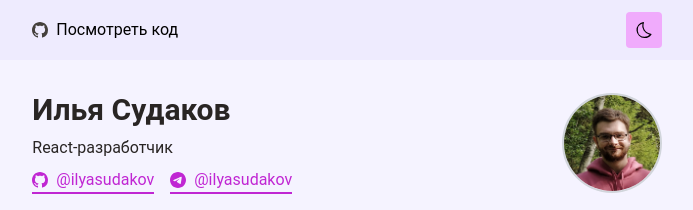
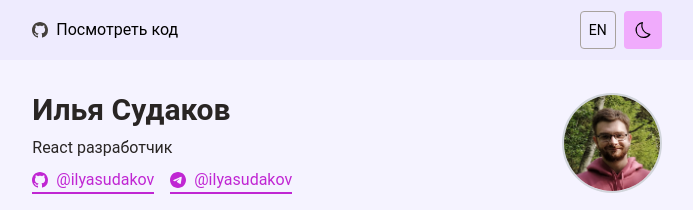
Before and after one commit to ilyasudakov/portfolio-react, a Next.js app: page / in a window 1280 px wide. Shown: the top 210 px of the page, without its empty margins (293-986 px from the left). Built offline with nearby package versions, Linux system fonts and the light colour scheme; no server answers.

Commit message:
Add i18n to Header, About, Title, Projects

```diff
--- a/src/components/About.tsx
+++ b/src/components/About.tsx
@@ -1,3 +1,4 @@
+import useLang from '../hooks/useLang';
 import OutsideLink from './common/OutsideLink';
 import { BlockTitle, TextBlock } from './Layout/Text';
 
@@ -9,24 +10,21 @@ const GOOGLE_DRIVE_PORTFOLIO_PDF_URL =
   'https://drive.google.com/file/d/1_5V65DH8ViKQnO1OB_c2cQW1vYQSn7zJ/view?usp=sharing';
 
 const About: React.FC = () => {
+  const { t } = useLang('about');
+
   return (
     <TextBlock>
-      <BlockTitle>Обо мне</BlockTitle>
+      <BlockTitle>{t.title}</BlockTitle>
       <div className="flex flex-col gap-4">
         <div className="indent-6">
-          React-разработчик из Санкт-Петербурга, 24 года. В данный момент ищу
-          работу по вакансии junior-разработчик. Вы можете посмотреть{' '}
+          {t.text1}{' '}
           <OutsideLink href={GOOGLE_DRIVE_PORTFOLIO_PDF_URL}>
-            мое портфолио
+            {t.link1}
           </OutsideLink>{' '}
-          или
-          <OutsideLink href={GOOGLE_DRIVE_CV_PDF_URL}> скачать CV.</OutsideLink>
+          {t.text2}
+          <OutsideLink href={GOOGLE_DRIVE_CV_PDF_URL}>{t.link2}</OutsideLink>
         </div>
-        <div className="indent-6">
-          Ищу возможности получения реального опыта разработки, работы в
-          команде, полезного фидбека для улучшения своих навыков и получения
-          новых знаний. Быстро обучаем, люблю учиться.
-        </div>
+        <div className="indent-6">{t.text3}</div>
       </div>
     </TextBlock>
   );
--- a/src/components/Layout/Header.tsx
+++ b/src/components/Layout/Header.tsx
@@ -1,4 +1,7 @@
 import dynamic from 'next/dynamic';
+import Link from 'next/link';
+import { headerType, HEADER_ID } from '../../data/locales/types';
+import useLang from '../../hooks/useLang';
 
 import GithubIcon from '/public/svg/github.svg';
 
@@ -7,6 +10,9 @@ const ThemeSwitcher = dynamic(() => import('../ThemeSwitcher'), {
 });
 
 const Header: React.FC = () => {
+  const { t, locale } = useLang(HEADER_ID);
+  if (t.id !== HEADER_ID) return null;
+
   return (
     <div
       className="sticky top-0 z-10 flex h-[60px] bg-violet-100/80 px-4
@@ -14,7 +20,7 @@ const Header: React.FC = () => {
     >
       <div className="container mx-auto flex max-w-[70ch] items-center justify-between">
         <a
-          className="flex items-center gap-2 border-b-stone-600 hover:border-b dark:border-b-white"
+          className="flex items-center gap-2 border-b border-b-transparent hover:border-b-stone-500 dark:hover:border-b-stone-300"
           href="https://github.com/ilyasudakov/portfolio"
           target="_blank"
           rel="noreferrer noopener"
@@ -24,9 +30,18 @@ const Header: React.FC = () => {
             width="16px"
             height="16px"
           />
-          Посмотреть код
+          {t.sourceCodeLink}
         </a>
-        <ThemeSwitcher />
+        <div className="flex items-center gap-2">
+          <Link href="/" locale={locale === 'en' ? 'ru' : 'en'}>
+            <div className="flex cursor-pointer rounded border border-stone-400 p-2 transition-all dark:border-stone-500">
+              <div className="max-w-[20]px max-h-[20px] text-sm">
+                {locale === 'en' ? 'RU' : 'EN'}
+              </div>
+            </div>
+          </Link>
+          <ThemeSwitcher />
+        </div>
       </div>
     </div>
   );
--- a/src/components/Projects.tsx
+++ b/src/components/Projects.tsx
@@ -1,21 +1,26 @@
-import Image, { StaticImageData } from 'next/image';
+import Image from 'next/image';
 
 import AnimationWrapper from './Layout/AnimationWrapper';
 import { BlockTitle, TextBlock } from './Layout/Text';
 
-import { projectsList } from '../data/landing';
+import { projectsList, projectType, projectsIds } from '../data/landing';
+import useLang from '../hooks/useLang';
+import { projectsType, PROJECTS_ID } from '../data/locales/types';
 
 const Projects: React.FC = () => {
+  const { t } = useLang(PROJECTS_ID);
+  if (t.id !== PROJECTS_ID) return null;
+
   return (
     <TextBlock>
-      <BlockTitle>Проекты</BlockTitle>
+      <BlockTitle>{t.title}</BlockTitle>
       <ul className="grid w-full gap-6 sm:grid-cols-2">
         {projectsList
           .sort((a, b) => a.position - b.position)
           .map((project) => (
-            <li key={project.projectName}>
+            <li key={project.id}>
               <AnimationWrapper>
-                <ProjectItem project={project} />
+                <ProjectItem project={project} t={t.list[project.id]} />
               </AnimationWrapper>
             </li>
           ))}
@@ -24,16 +29,16 @@ const Projects: React.FC = () => {
   );
 };
 
-const ProjectItem: React.FC<{
-  project: {
-    projectName: string;
-    href: string;
-    description: string;
-    image: StaticImageData;
-    stack?: string[];
-  };
-}> = ({ project }) => {
-  const { projectName, href, description, image, stack } = project;
+const ProjectItem = ({
+  project,
+  t
+}: {
+  project: projectType;
+  t: projectsType['list'][typeof projectsIds[number]];
+}) => {
+  const { href, image, stack, id } = project;
+  const { title, description } = t;
+
   return (
     <a href={href} target="_blank" rel="noreferrer noopener">
       <div className="relative mx-auto aspect-video max-w-[100%] [&_span]:rounded-lg">
@@ -42,13 +47,11 @@ const ProjectItem: React.FC<{
           src={image}
           className="transition duration-500 hover:scale-[1.05]"
           objectFit="cover"
-          alt={`${projectName} image`}
+          alt={`${title} image`}
         />
       </div>
       <div className="px-4 py-2">
-        <div className="text-center text-lg dark:text-stone-100">
-          {projectName}
-        </div>
+        <div className="text-center text-lg dark:text-stone-100">{title}</div>
         <div className="text-sm">{description}</div>
         {stack ? (
           <div className="mx-auto flex w-fit flex-wrap items-center justify-center px-3 py-1 text-sm">
--- a/src/components/ThemeSwitcher.tsx
+++ b/src/components/ThemeSwitcher.tsx
@@ -52,7 +52,7 @@ const ThemeSwitcher: React.FC = () => {
     <div
       onClick={() => changeTheme()}
       ref={ref}
-      className="cursor-pointer rounded bg-fuchsia-300 p-2 transition-all dark:bg-stone-500"
+      className="cursor-pointer rounded border border-transparent bg-fuchsia-300 p-2 transition-all dark:bg-stone-500"
     >
       {selectedTheme === THEMES.DARK ? (
         <SunIcon width={ICON_SIZE} height={ICON_SIZE} />
--- a/src/components/Title.tsx
+++ b/src/components/Title.tsx
@@ -1,4 +1,5 @@
 import Image from 'next/image';
+import useLang from '../hooks/useLang';
 
 import OutsideLink from './common/OutsideLink';
 import { TextBlock } from './Layout/Text';
@@ -8,14 +9,15 @@ import GithubIcon from '/public/svg/github.svg';
 import TelegramIcon from '/public/svg/telegram.svg';
 
 const Title: React.FC = () => {
+  const { t } = useLang('title');
   return (
     <TextBlock>
       <div className="flex flex-col items-start justify-between gap-4 sm:flex-row sm:items-center">
         <div className="flex flex-col gap-2">
           <h1 className="text-3xl font-bold dark:text-stone-50">
-            Илья Судаков
+            {t.fullName}
           </h1>
-          <h2>React-разработчик</h2>
+          <h2>{t.position}</h2>
           <TitleLinks />
         </div>
         <div className="flex w-[100px] self-end overflow-hidden rounded-full border-2 border-gray-300 dark:border-stone-400 sm:self-center">
--- /dev/null
+++ b/src/data/locales/en/index.ts
@@ -0,0 +1,76 @@
+import {
+  ABOUT_ID,
+  HEADER_ID,
+  landingPageSectionsType,
+  PROJECTS_ID,
+  TITLE_ID
+} from '../types';
+
+const en: landingPageSectionsType = {
+  header: { id: HEADER_ID, sourceCodeLink: 'Source code' },
+  title: {
+    id: TITLE_ID,
+    fullName: 'Ilya Sudakov',
+    position: 'React developer'
+  },
+  about: {
+    id: ABOUT_ID,
+    title: 'About me',
+    text1:
+      'React developer based in Saint-Petersburg, Russia, 24 y.o. Currently \
+      looking for a position as a React/Web developer. You can check out ',
+    link1: 'my portfolio',
+    link2: ' download CV.',
+    text2: 'or',
+    text3:
+      'Searching an opportunity to get a real world dev expirience, working в\
+      in team, relevant feedback for improving my skills and\
+      acquiring new knowledge. Quick at getting a grip at new things, love to learn new things.'
+  },
+  projects: {
+    id: PROJECTS_ID,
+    title: 'Projects',
+    list: {
+      crm: {
+        title: 'CRM/ERP system',
+        description: 'Frontend for production management system'
+      },
+      'react-base': {
+        title: 'react-base',
+        description: 'Simple template for React projects'
+      },
+      techstack: {
+        title: 'TechStack',
+        description: 'Build your stack using Github repos'
+      },
+      'repo.md': {
+        title: 'repo.md',
+        description: 'Your Github repo as a Markdown blog'
+      },
+      devhub: {
+        title: 'Dev Hub',
+        description:
+          "Productivity and articles by interest. \
+          Todo list, custom user' link list, Medium articles by interest"
+      },
+      'weather-app': {
+        title: 'Weather App',
+        description:
+          "Web app for viewing weather info \
+          by user's location with ability to view forecast for 7 days"
+      },
+      spotify: {
+        title: 'Spotify Statistics',
+        description:
+          'Web app for viewing\
+          favorite songs/artists, and also recomendations list in Spotify'
+      },
+      ocean: {
+        title: 'Ocean',
+        description: 'Simple experiment using ThreeJS'
+      }
+    }
+  }
+};
+
+export default en;
--- /dev/null
+++ b/src/data/locales/ru/index.ts
@@ -0,0 +1,75 @@
+import {
+  ABOUT_ID,
+  HEADER_ID,
+  landingPageSectionsType,
+  PROJECTS_ID,
+  TITLE_ID
+} from '../types';
+
+const ru: landingPageSectionsType = {
+  header: { id: HEADER_ID, sourceCodeLink: 'Посмотреть код' },
+  title: {
+    id: TITLE_ID,
+    fullName: 'Илья Судаков',
+    position: 'React разработчик'
+  },
+  about: {
+    id: ABOUT_ID,
+    title: 'Обо мне',
+    text1:
+      'React-разработчик из Санкт-Петербурга, 24 года. В данный момент ищу \
+    работу по вакансии junior-разработчик. Вы можете посмотреть',
+    link1: 'мое портфолио',
+    link2: ' скачать CV.',
+    text2: 'или',
+    text3:
+      'Ищу возможности получения реального опыта разработки, работы в\
+    команде, полезного фидбека для улучшения своих навыков и получения\
+    новых знаний. Быстро обучаем, люблю учиться.'
+  },
+  projects: {
+    id: PROJECTS_ID,
+    title: 'Проекты',
+    list: {
+      crm: {
+        title: 'CRM/ERP система',
+        description: 'Фронтенд для системы управления малым предприятием'
+      },
+      'react-base': {
+        title: 'react-base',
+        description: 'Простой шаблон для React-проектов'
+      },
+      techstack: {
+        title: 'TechStack',
+        description: 'Соберите свой стек из Github репозиториев'
+      },
+      'repo.md': {
+        title: 'repo.md',
+        description: 'Ваш Github репозиторий как Markdown блог'
+      },
+      devhub: {
+        title: 'Dev Hub',
+        description:
+          'Продуктивность и тематические статьи на одном экране. \
+        Todo list, список кастомных пользовательских ссылок, Тематические статьи Medium'
+      },
+      'weather-app': {
+        title: 'Weather App',
+        description:
+          'Приложение для просмотра погоды по \
+          геолокации пользователя, с возможностью просмотра прогноза на 7 дней'
+      },
+      spotify: {
+        title: 'Spotify Statistics',
+        description:
+          'Приложение для просмотра\
+         любимых песен/исполнителей, а также получение списка рекомендаций в Spotify'
+      },
+      ocean: {
+        title: 'Ocean',
+        description: 'Простой эксперимент с использованием ThreeJS'
+      }
+    }
+  }
+};
+export default ru;
--- /dev/null
+++ b/src/data/locales/types.ts
@@ -0,0 +1,48 @@
+import { projectsIds } from '../landing';
+
+export const TITLE_ID = 'title';
+export const HEADER_ID = 'header';
+export const ABOUT_ID = 'about';
+export const PROJECTS_ID = 'projects';
+export type sectionNameType =
+  | typeof HEADER_ID
+  | typeof TITLE_ID
+  | typeof ABOUT_ID
+  | typeof PROJECTS_ID;
+
+export type landingPageSectionsType = {
+  [HEADER_ID]: headerType;
+  [TITLE_ID]: titleType;
+  [ABOUT_ID]: aboutType;
+  [PROJECTS_ID]: projectsType;
+};
+export type sectionType = headerType | titleType | aboutType | projectsType;
+
+export type headerType = {
+  id: typeof HEADER_ID;
+  sourceCodeLink: string;
+};
+export type titleType = {
+  id: typeof TITLE_ID;
+  fullName: string;
+  position: string;
+};
+export type aboutType = {
+  id: typeof ABOUT_ID;
+  title: string;
+  text1: string;
+  link1: string;
+  link2: string;
+  text2: string;
+  text3: string;
+};
+export type projectsType = {
+  id: typeof PROJECTS_ID;
+  title: string;
+  list: {
+    [id in typeof projectsIds[number]]: {
+      title: string;
+      description: string;
+    };
+  };
+};
--- /dev/null
+++ b/src/hooks/useLang.ts
@@ -0,0 +1,26 @@
+import { useRouter } from 'next/router';
+
+import ru from '../data/locales/ru';
+import en from '../data/locales/en';
+import { sectionType, sectionNameType } from '../data/locales/types';
+
+const locales = ['en', 'ru'] as const;
+export type localeType = typeof locales[number];
+const localeData = {
+  en: en,
+  ru: ru
+};
+
+export default function useLang(sectionName: sectionNameType): {
+  locale: localeType;
+  t: sectionType;
+} {
+  const { locale: _locale, locales: _locales = [] } = useRouter();
+
+  const locale: localeType = _locales.includes(_locale || '')
+    ? (_locale as localeType)
+    : 'ru';
+
+  const section = localeData[locale][sectionName];
+  return { locale, t: section };
+}
--- a/src/pages/404.tsx
+++ b/src/pages/404.tsx
@@ -1,8 +1,11 @@
 import Link from 'next/link';
+
+import PageWrapper from '../components/Layout/PageWrapper';
 
 const NotFoundPage: React.FC = () => {
   return (
     <div className="mx-auto">
+      <PageWrapper>
         <h1 className="mb-2 text-3xl font-bold text-stone-50">
           Такой страницы не существует
         </h1>
@@ -11,6 +14,7 @@ const NotFoundPage: React.FC = () => {
             Вернуться на главную
           </span>
         </Link>
+      </PageWrapper>
     </div>
   );
 };
```
Also changed, not shown: next.config.js (+12 -12 lines), src/data/landing.tsx (+23 -25 lines). Lines whose indentation alone changed are shown as unchanged.
